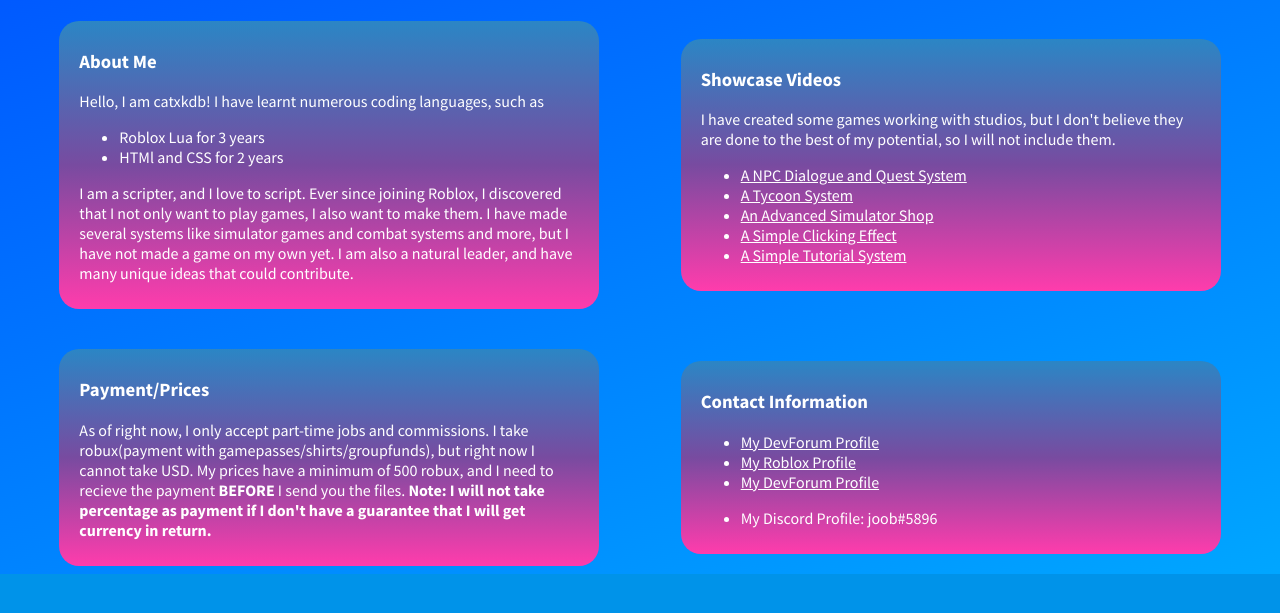
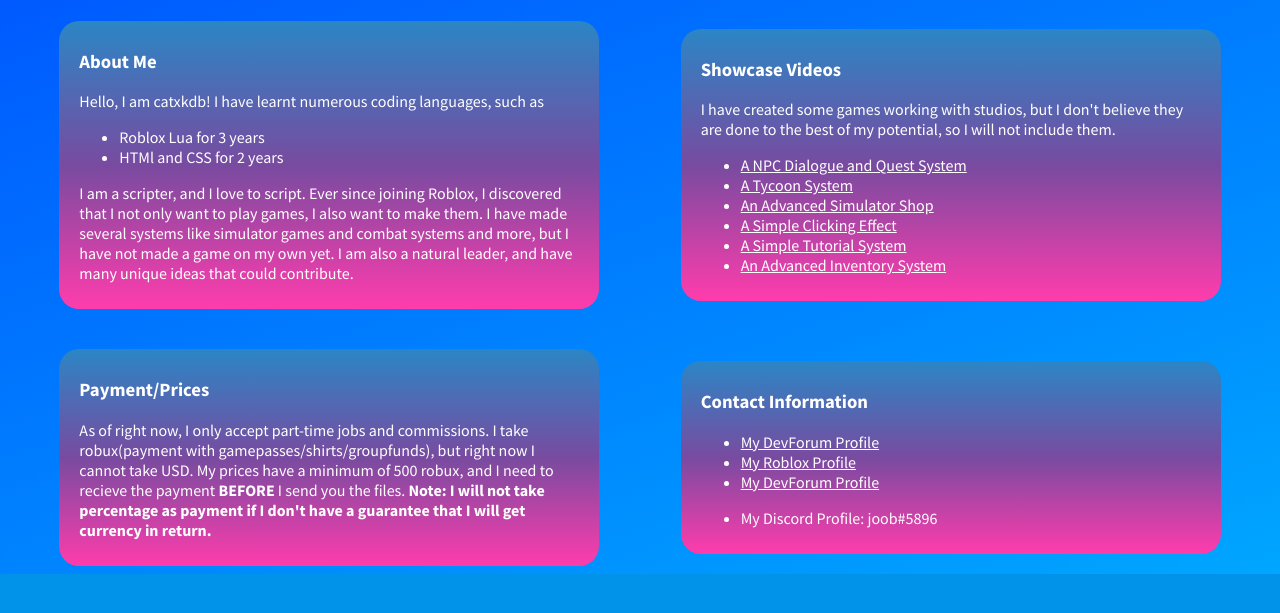
Before and after one commit to catxkdb/catxkdb.github.io, a plain HTML site: page index.html in a window 1280 px wide. Shown: the part 119-732 px from the top of the page. Drawn offline with Linux system fonts and the light colour scheme.

Commit message:
added inventory link

```diff
--- a/index.html
+++ b/index.html
@@ -28,6 +28,7 @@
                 <li><a style="color: white;" href="https://streamable.com/2fzx1k">An Advanced Simulator Shop</a></li>
                 <li><a style="color: white;" href="https://streamable.com/2lurf8">A Simple Clicking Effect</a></li>
                 <li><a style="color: white;" href="https://streamable.com/aqaq55">A Simple Tutorial System</a></li>
+                 <li><a style="color: white;" href="https://streamable.com/kruvbm">An Advanced Inventory System</a></li>
             </ul>
         </div>
         <div class="category">
```
